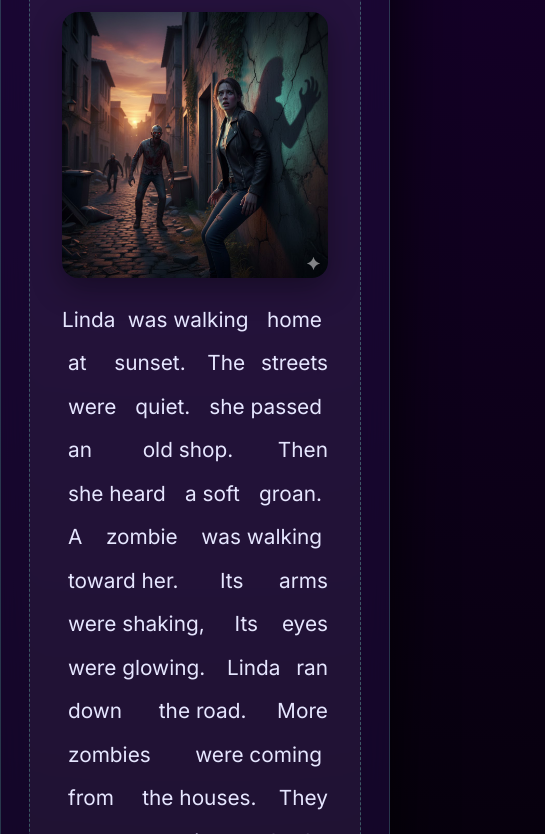
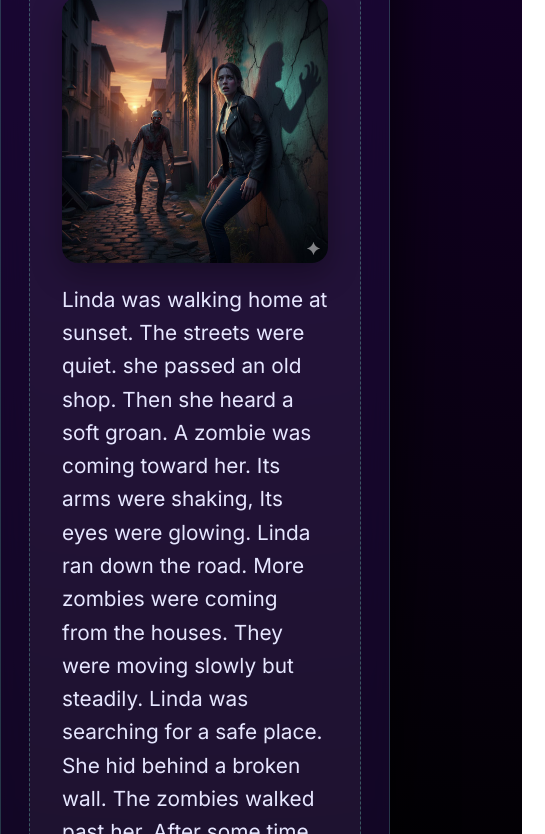
Before and after one commit to Joyal520/keynote-grammar, a plain HTML site: page story4.html in a window 390 px wide. Shown: the part 395-1229 px from the top of the page, 545 px wide, since content can reach past the window. Drawn offline with Linux system fonts and the light colour scheme.

Commit message:
Add files via upload

```diff
--- a/story4.html
+++ b/story4.html
@@ -284,7 +284,13 @@
   }
 
   .story {
-  text-align: justify; /* FIX: perfect alignment */
+  text-align: justify;
+}
+
+@media (max-width: 768px) {
+  .story {
+    text-align: left !important;
+  }
 }
 
   .story-header {
@@ -308,24 +314,6 @@
     box-shadow: 0 10px 30px rgba(0,0,0,0.35);
   }
 
-/* For mobile*/
-@media (max-width: 768px) {
-  .story-header {
-    flex-direction: column;
-    align-items: center;
-  }
-
-  .story-image-inside {
-    width: 100%;
-  }
-}
-
-.story {
-  text-align: justify;
-  line-height: 1.9;
-  position: relative;
-}
-
   /* Magazine-style floating image */
   .story-image-float {
     float: right;
@@ -337,24 +325,55 @@
     box-shadow: 0 10px 30px rgba(0,0,0,0.35);
   }
 
-/* For small screens – image becomes centered above text */
-@media (max-width: 768px) {
-  .story-image-float {
-    float: none;
-    display: block;
-    margin: 0 auto 20px auto;
-    width: 100%;
-    max-width: 300px;
-  }
-}
-
-
-
   body[data-theme="light"] .btn{
     box-shadow:
       10px 10px 24px rgba(148,163,184,0.5),
       -6px -6px 18px rgba(255,255,255,0.9);
   }
+
+  @media (max-width: 768px) {
+
+  .story {
+    text-align: left !important;
+    line-height: 1.6 !important;
+    word-spacing: normal !important;
+    letter-spacing: normal !important;
+  }
+
+  /* Force SPANs to behave like normal text */
+  .story .word,
+  .story .phrase {
+    display: inline !important;
+    white-space: normal !important;
+    padding: 0 !important;
+    margin: 0 !important;
+  }
+
+  /* Make sure the text wrapper does NOT act like separate blocks */
+  .story span {
+    display: inline !important;
+  }
+
+  /* Remove any block formatting */
+  .story * {
+    word-break: break-word !important;
+  }
+
+  /* Popup hidden on mobile */
+  .popup {
+    display: none !important;
+  }
+
+  /* Float image fix */
+  .story-image-float {
+    float: none !important;
+    display: block !important;
+    margin: 20px auto !important;
+    width: 100% !important;
+    max-width: 280px !important;
+  }
+}
+
 </style>
 </head>
 <body data-theme="dark">
@@ -388,7 +407,7 @@
 
 
 
-Linda was walking home at sunset. The streets were quiet. she passed an old shop. Then she heard a soft groan. A zombie was walking toward her. Its arms were shaking, Its eyes were glowing. Linda ran down the road. More zombies were coming from the houses. They were moving slowly but steadily. Linda was searching for a safe place. She hid behind a broken wall. The zombies walked past her. After some time, the street became silent. Linda stepped out carefully. Suddenly, she saw her own shadow on the wall. It was strange. Her hands were shaking. She realized the truth: she was slowly turning into a zombie too.
+Linda was walking home at sunset. The streets were quiet. she passed an old shop. Then she heard a soft groan. A zombie was coming toward her. Its arms were shaking, Its eyes were glowing. Linda ran down the road. More zombies were coming from the houses. They were moving slowly but steadily. Linda was searching for a safe place. She hid behind a broken wall. The zombies walked past her. After some time, the street became silent. Linda stepped out carefully. Suddenly, she saw her own shadow on the wall. It was strange. Her hands were shaking. She realized the truth: she was slowly turning into a zombie too.
 
 </div>
 
@@ -416,7 +435,7 @@ const dictionary = {
   "home": { en: "Her residence or dwelling place", ta: "வீட்டிற்கு" },
   "at": { en: "Indicating the specific time", ta: "இல்" },
   "sunset": { en: "The time when the sun descends below the horizon", ta: "சூரிய அஸ்தமனம்" },
-  "The streets": { en: "The public roads or paths in the town", ta: "தெருக்கள்" },
+  "the streets": { en: "The public roads or paths in the town", ta: "தெருக்கள்" },
   "were": { en: "Past tense of 'to be'", ta: "இருந்தன" },
   "quiet": { en: "Silent; having little or no noise", ta: "அமைதியாக" },
   "she passed": { en: "She moved beyond; went by something", ta: "அவள் கடந்தாள்" },
```
Lines whose indentation alone changed are shown as unchanged.
